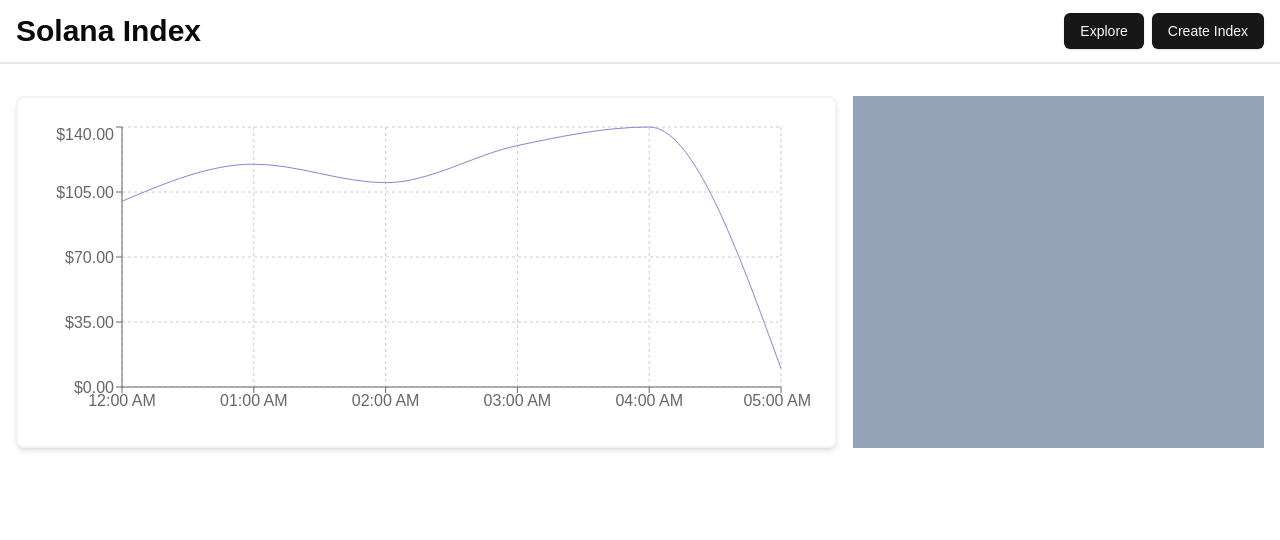
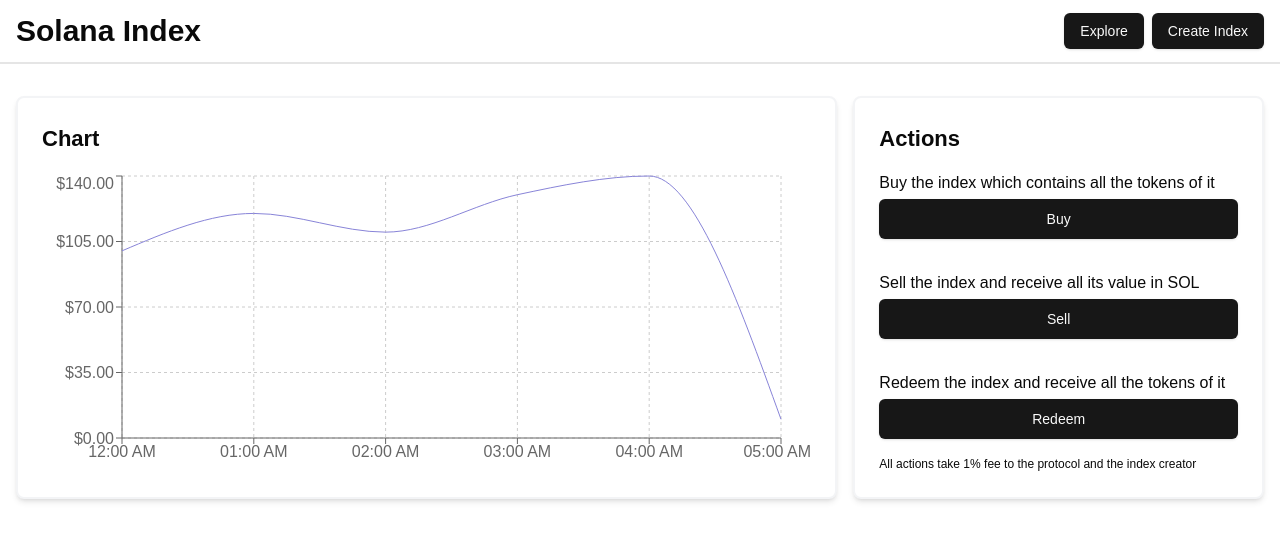
Before and after one commit to aarumi8/sol-index, a Next.js app: page /index/1 in a window 1280 px wide. Shown: the top 540 px of the page. Built offline with nearby package versions, Linux system fonts and the light colour scheme.

Commit message:
add index page, chart and actions

```diff
--- a/app/index/[id]/page.tsx
+++ b/app/index/[id]/page.tsx
@@ -1,4 +1,6 @@
 import Container from "@/components/shared/base/container";
+import IndexActions from "@/components/shared/base/index-actions";
+import { Title } from "@/components/shared/base/title";
 import PriceChart from "@/components/shared/charts/price-chart";
 import { cn } from "@/lib/utils";
 import React from "react";
@@ -23,10 +25,13 @@ const IndexPage: React.FC<Props> = ({ className }) => {
             <div className="flex flex-col md:flex-row gap-4">
                 <div className="basis-2/3">
                     <Container>
+                        <Title text="Chart" className="font-extrabold mb-4" />
                         <PriceChart data={data} />
                     </Container>
                 </div>
-                <div className="basis-1/3 bg-slate-400"></div>
+                <div className={cn("basis-1/3", className)}>
+                    <IndexActions />
+                </div>
             </div>
         </div>
     );
--- a/components/shared/base/container.tsx
+++ b/components/shared/base/container.tsx
@@ -8,7 +8,7 @@ interface ContainerProps {
 
 const Container: React.FC<ContainerProps> = ({ children, className }) => {
   return (
-    <div className={cn(className, "bg-white rounded-lg shadow-md p-6 flex flex-col justify-between h-full border-2 border-gray-100")}>
+    <div className={cn(className, "bg-white rounded-lg shadow-md p-6 flex flex-col h-full border-2 border-gray-100")}>
       {children}
     </div>
   );
--- a/components/shared/base/create-index.tsx
+++ b/components/shared/base/create-index.tsx
@@ -2,6 +2,7 @@ import React from 'react';
 import { Button } from "@/components/ui/button";
 import Container from './container';
 import Link from 'next/link';
+import { Title } from './title';
 
 interface CreateIndexProps {
     title: string;
@@ -12,7 +13,7 @@ const CreateIndex: React.FC<CreateIndexProps> = ({ title, description }) => {
     return (
         <Container>
             <div>
-        <h2 className="text-xl font-bold mb-4">{title}</h2>
+                <Title text={title} className="font-extrabold mb-4" />
                 <p className="text-gray-600 mb-6">{description}</p>
             </div>
             <Link href="/create">
--- /dev/null
+++ b/components/shared/base/index-action.tsx
@@ -0,0 +1,20 @@
+import React from "react";
+import { Button } from "@/components/ui/button";
+import { Title } from "./title";
+
+interface Props {
+    className?: string;
+    title: string,
+    titleBtn: string
+}
+
+const IndexAction: React.FC<Props> = ({ className, title, titleBtn }) => {
+    return (
+        <div className="flex flex-col gap-1">
+            <Title text={title} size="xs" />
+            <Button size="lg">{titleBtn}</Button>
+        </div>
+    );
+}
+
+export default IndexAction;
--- /dev/null
+++ b/components/shared/base/index-actions.tsx
@@ -0,0 +1,27 @@
+import React from "react";
+import { cn } from "@/lib/utils";
+import Container from "./container";
+import { Title } from "./title";
+import IndexAction from "./index-action";
+
+interface Props {
+    className?: string;
+}
+
+const IndexActions: React.FC<Props> = ({ className }) => {
+    return (
+        <Container className="gap-4">
+            <Title text="Actions" className="font-extrabold" />
+
+            <div className="flex flex-col h-full gap-8">
+                <IndexAction title="Buy the index which contains all the tokens of it" titleBtn="Buy" />
+                <IndexAction title="Sell the index and receive all its value in SOL" titleBtn="Sell" />
+                <IndexAction title="Redeem the index and receive all the tokens of it" titleBtn="Redeem" />
+            </div>
+
+            <Title text="All actions take 1% fee to the protocol and the index creator" size="xss" />
+        </Container>
+    )
+}
+
+export default IndexActions;
--- /dev/null
+++ b/components/shared/base/title.tsx
@@ -0,0 +1,38 @@
+import clsx from 'clsx';
+import React from 'react';
+
+type TitleSize = 'xss' | 'xs' | 'sm' | 'md' | 'lg' | 'xl' | '2xl';
+
+interface Props {
+  size?: TitleSize;
+  className?: string;
+  text: string;
+}
+
+export const Title: React.FC<Props> = ({ text, size = 'sm', className }) => {
+  const mapTagBySize = {
+    xss: 'h6',
+    xs: 'h5',
+    sm: 'h4',
+    md: 'h3',
+    lg: 'h2',
+    xl: 'h1',
+    '2xl': 'h1',
+  } as const;
+
+  const mapClassNameBySize = {
+    xss: 'text-[12px] ys-text',
+    xs: 'text-[16px] ys-text',
+    sm: 'text-[22px] ys-text',
+    md: 'text-[26px] ys-text',
+    lg: 'text-[32px] ys-display',
+    xl: 'text-[40px] ys-display',
+    '2xl': 'text-[48px] ys-display',
+  } as const;
+
+  return React.createElement(
+    mapTagBySize[size],
+    { className: clsx(mapClassNameBySize[size], className) },
+    text,
+  );
+};
--- a/components/shared/base/welcome.tsx
+++ b/components/shared/base/welcome.tsx
@@ -1,5 +1,6 @@
 import React from 'react';
 import Container from './container';
+import { Title } from './title';
 
 interface WelcomeProps {
     title: string;
@@ -10,7 +11,7 @@ const Welcome: React.FC<WelcomeProps> = ({ title, description }) => {
     return (
         <Container>
             <div>
-        <h1 className="text-2xl font-bold mb-4">{title}</h1>
+                <Title text={title} className="font-extrabold mb-4" />
                 <p className="text-gray-600">{description}</p>
             </div>
         </Container>
--- a/components/shared/forms/create-index-form.tsx
+++ b/components/shared/forms/create-index-form.tsx
@@ -8,6 +8,7 @@ import { Input } from "@/components/ui/input";
 import { Button } from "@/components/ui/button";
 import { Form, FormField, FormItem, FormLabel, FormControl, FormMessage } from "@/components/ui/form";
 import { createIndex } from '@/app/actions';
+import { Title } from '../base/title';
 
 const CreateIndexForm: React.FC = () => {
   const form = useForm<CreateIndexFormData>({
@@ -46,7 +47,7 @@ const CreateIndexForm: React.FC = () => {
   return (
     <Form {...form}>
       <form onSubmit={form.handleSubmit(onSubmit)} className="space-y-8">
-        <h1 className="text-2xl font-bold mb-4">Create New Index</h1>
+        <Title text="Create New Index" className='font-extrabold mb-4' />
         <FormField
           control={form.control}
           name="indexName"
```
Lines whose indentation alone changed are shown as unchanged.
